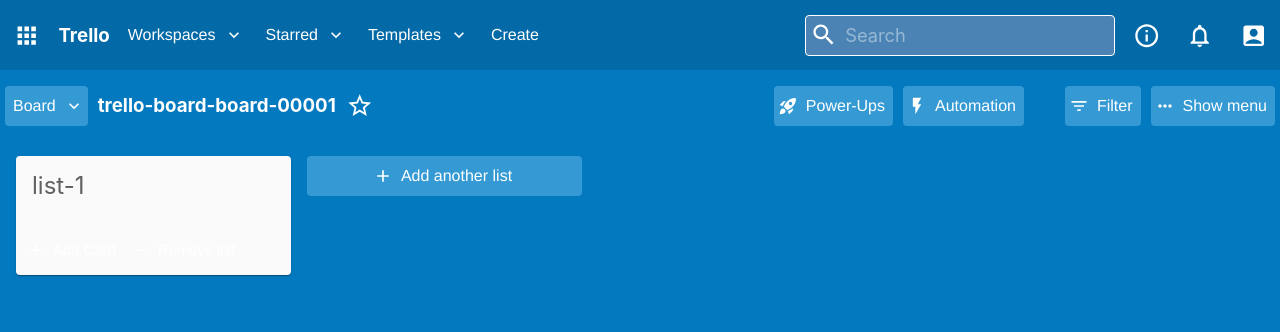
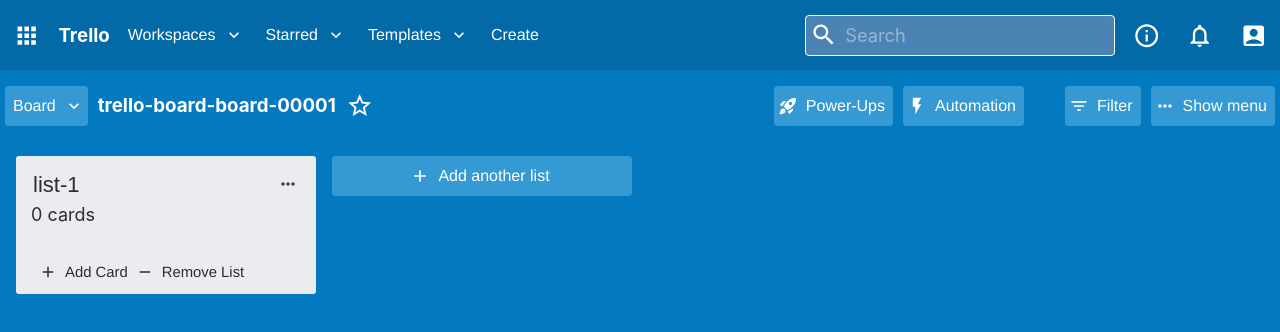
Before and after one commit to james868198/trello-clone, a React (Create React App) app: page /b/board-00001 in a window 1280 px wide. Both pictures are taken after a click on the button "Add another list". Shown: the top 332 px of the page. Built offline with nearby package versions, Linux system fonts and the light colour scheme.

Commit message:
Update list component

```diff
--- a/src/components/trelloBoard/index.js
+++ b/src/components/trelloBoard/index.js
@@ -51,7 +51,7 @@
 export const TrelloListWrapper = styled.div`
 display: inline;
 min-height: 320px;
-min-width: 275px;
+min-width: 300px;
 width: 275px;
 // margin: 10px;
 
@@ -77,8 +77,8 @@
   const lists = listData.lists
 
   // handlers
-  const handleAddList = () => {
-
+  const handleAddList = (e) => {
+    e.stopPropagation();
     const data = {
       boardId: boardId,
       listId: `list-${Math.round(Math.random() * 10000).toString()}`
@@ -229,7 +229,7 @@
               },
           }}
           fullWidth
-          onClick={handleAddList}
+          onClick={event => handleAddList(event)}
           startIcon={<AddIcon/>}
         >
           Add another list
--- a/src/components/trelloBoard/trelloCard/TextModal.js
+++ b/src/components/trelloBoard/trelloCard/TextModal.js
@@ -59,6 +59,7 @@
 
     const handleSaveChange = (e) => {
         e.stopPropagation();
+        e.preventDefault();
         if (textRef && textRef.current && textRef.current.value)
             handleChangeTitle(textRef.current.value)
     }
@@ -66,7 +67,9 @@
         <Modal open={open}>
             <ModalBackground onClick={handleCloseModal}></ModalBackground>
             <ModalDialog>
-                <CssTextField inputRef={textRef}  autoFocus/>
+                <CssTextField inputRef={textRef} onClick={event => {
+                    event.stopPropagation();
+                }} autoFocus/>
                 <CssButton><Button  variant="contained" onClick={event => handleSaveChange(event)}>Save Change</Button></CssButton>
             </ModalDialog>
         </Modal>
--- a/src/components/trelloBoard/trelloCard/index.js
+++ b/src/components/trelloBoard/trelloCard/index.js
@@ -3,7 +3,7 @@
 import { useSelector, useDispatch } from 'react-redux';
 import { updateCardTitle } from '../../../store/slice/trelloListSlice';
 import styled from 'styled-components';
-import EditIcon from '@mui/icons-material/Edit';
+import EditOutlinedIcon from '@mui/icons-material/EditOutlined';
 import TextModal from './TextModal';
 import CardModal from './CardModal';
 
@@ -45,6 +45,7 @@
 border-radius: 3px;
 margin-right: 15px;
 display: none;
+
 :hover {
     background-color: #FCFCFC;
 }
@@ -53,6 +54,7 @@
 export const Container = styled.div`
 position: relative;
 width: 100%;
+height: 36px;
 border-radius: 3px;
 background-color: #ffffff;
 box-shadow: 0 1px 3px #8C8C8C;
@@ -88,7 +90,7 @@
 
     // callback
     const handleShowModal = (e, callback, open = false) => {
-        e.stopPropagation(); // prevent triggering handleShowCardDetail
+        e.stopPropagation();
         e.preventDefault();
         if (typeof open !== "boolean")
             return
@@ -140,7 +142,7 @@
                 {card.title}
             </TitleContainer>
             <IconContainer onClick={event => handleShowModal(event, setShowTextModal, true)}>
-                <EditIcon/>
+                <EditOutlinedIcon sx={{fontSize: '22px'}}/>
             </IconContainer>
         </Section>)
     }
--- a/src/components/trelloBoard/trelloList/index.js
+++ b/src/components/trelloBoard/trelloList/index.js
@@ -1,39 +1,61 @@
-import React, { useState, useEffect } from 'react';
+import React, { useState, useEffect, useRef, useLayoutEffect } from 'react';
 import { useSelector, useDispatch } from 'react-redux';
 import { addCard, updateListTitle, removeList } from '../../../store/slice/trelloListSlice';
 
-import Card from '@mui/material/Card';
-import CardActions from '@mui/material/CardActions';
-import CardContent from '@mui/material/CardContent';
+// mui
+
 import Button from '@mui/material/Button';
-import Typography from '@mui/material/Typography';
+import RemoveIcon from '@mui/icons-material/Remove';
+import IconButton from '@mui/material/IconButton';
+
+// icon
 import AddIcon from '@mui/icons-material/Add';
-import RemoveIcon from '@mui/icons-material/Remove';
-import TextField from '@mui/material/TextField';
-
+import MoreHorizIcon from '@mui/icons-material/MoreHoriz';
 // import ExpandMoreIcon from '@mui/icons-material/ExpandMore';
 
 import TrelloCard from '../trelloCard';
 
 import styled from 'styled-components';
+import { current } from '@reduxjs/toolkit';
 
-export const TrelloListContainer = styled(Card)`
+const LIST_BACKGROUND_COLOR = '#ebecf0';
+const LIST_COLOR = '#2d2d2d';
+
+const Container = styled.div`
+position: relative;
+width: 100%;
+background-color: ${LIST_BACKGROUND_COLOR};
+color: ${LIST_COLOR};
 overflow: hidden;
+border-radius: 3px;
+`
+const ContainerSection = styled.div`
+position: relative;
+padding-left: 15px;
+padding-right: 15px;
+padding-bottom: 15px;
+
 `
 
-export const TrelloListDraggedContainer = styled(TrelloListContainer)`
-overflow-y: auto;
-overflow-x: hidden;
+const Header = styled(ContainerSection)`
+padding-left: 15px;
+padding-right: 40px;
+padding-top: 15px;
 `
-
-export const CardsWrapper = styled.div`
+const Content = styled(ContainerSection)`
 display: flex;
 flex-direction: column;
 justify-content: start;
 gap: 10px;
 `
 
-export const TrelloCardWrapper = styled.div`
+const Footer = styled(ContainerSection)`
+padding-left: 20px;
+padding-bottom: 5px;
+`
+
+
+export const CardWrapper = styled.div`
 display: inline-box;
 position: relative;
 width: 100%;
@@ -41,34 +63,53 @@
 opacity: ${({dragged}) => dragged ? '0.3' : '1'};
 `
 
-const CssTextField = styled(TextField)`
+const TextField = styled.input`
 position: relative;
-width: 100%;
-  & .MuiOutlinedInput-root {
-    position: relative;
-    width: 100%;
+font-size: 22px;
+border: none;
+background-color: ${LIST_BACKGROUND_COLOR};
+color: ${LIST_COLOR};
+cursor: pointer;
+:focus {
+  background-color: white;
+  cursor: text;
+}
 
-    color: black;
-    border: none;
-    // &.Mui-focused fieldset {
-    //   border: none;
-    // }
-  }
+`
+const FirstTitle =  styled.div`
+
+`
+const SecondTitle =  styled.div`
+margin-top: 5px;
+font-size: 18px;
 `
 
-export default function TrelloList({list, order, ...props}) {
+const MenuIconContainer =  styled.div`
+position: absolute;
+top: 10px;
+right: 10px;
+
+`
 
 
-  const [titleEditable, setTitleEditable] = useState(false)
-  const [newListTitle, setNewListTitle] = useState('')
-
+export default function TrelloList({list, order, ...props}) {
+  const titleRef = useRef(null)
   const dispatch = useDispatch();
   const {handleOnDragStart, handleOnDragEnd, handleCardOnDragEnter, draggedCard, draggedList} = props
 
+  useEffect(() => {
     if (!list)
       return
+    if (titleRef)
+      titleRef.current.value = list.title
+  });
 
-  // initialize state
+  // handlers
+  const eventHandler = (callback) => (e) => {
+    e.stopPropagation();
+    e.preventDefault();
+    callback()
+  }
   const  handleAddCard = () => {
     console.log('handleAddCard')
     const cardId = `card-${Math.round(Math.random() * 10000).toString()}`
@@ -92,27 +133,25 @@
     dispatch(removeList(inputData))
   }
 
-  const handleShowEditTitleField = () => {
-    console.log('handleShowEditTitleField')
-    setTitleEditable(true)
-  }
+  const handleChangeListTitle = () => {
 
-  const handleEditListTitle = (e) => {
-    console.log('handleEditListTitle', e.target.value)
-    setNewListTitle(e.target.value)
-  }
-
-  const handleChangeListTitle = () => {
-    console.log('handleChangeListTitle')
-    if (newListTitle !== '') {
+    let newTitle = null
+    if(titleRef && titleRef.current && titleRef.current.value)
+      newTitle = titleRef.current.value
+    if (newTitle != null && newTitle !== list.title) {
       const inputData = {
         order: order,
-        title: newListTitle
+        title: newTitle
       }
       dispatch(updateListTitle(inputData))
     }
+  }
 
-    setTitleEditable(false)
+  const handleKeyDown = (e) => {
+    if (e.key === 'Enter') {
+      if (e.target)
+        e.target.blur()
+    }
   }
 
   const isListDragged = (list) => {
@@ -127,23 +166,92 @@
     return false
   }
 
+  // components
+
   const TrelloListTitle = () => {
-    if (titleEditable)
-      return (<CssTextField value={newListTitle} onChange={handleEditListTitle} onBlur={handleChangeListTitle} autoFocus/>)
-    else
-      return (<span >{list.title}</span>)
+    const cardAmount = list.cards == null ? 0 :list.cards.length
+    return (
+      <>
+      <FirstTitle>
+        <TextField
+          ref={titleRef}
+          onBlur={handleChangeListTitle}
+          onKeyDown={event => handleKeyDown(event)}
+          />
+      </FirstTitle>
+      <SecondTitle>{cardAmount} cards</SecondTitle>
+      </>
+    )
+
+  }
+
+  const More = () => {
+    return (
+      <MenuIconContainer>
+        <IconButton
+          sx={{
+            color: '#3d3d3d',
+            '&:hover': {
+                backgroundColor: '#d1d2d5',
+          }}}
+
+          shape="square">
+          <MoreHorizIcon sx={{fontSize: '20px'}}/>
+        </IconButton>
+      </MenuIconContainer>
+    )
+  }
+
+  const AddCardBtn = () => {
+    return (
+      <Button
+        size="small"
+        variant="text"
+        startIcon={<AddIcon />}
+        onClick={eventHandler(handleAddCard)}
+        sx={{
+          justifyContent: "flex-start",
+          color: '#2d2d2d',
+          '&:hover': {
+              backgroundColor: '#d1d2d5',
+          }}}
+        >
+          Add Card
+      </Button>
+
+    )
+  }
+
+  const RemoveListBtn = () => {
+    return (
+      <Button
+        size="small"
+        variant="text"
+        startIcon={<RemoveIcon />}
+        onClick={eventHandler(handleRemoveList)}
+        sx={{
+          justifyContent: "flex-start",
+          color: '#2d2d2d',
+          '&:hover': {
+              backgroundColor: '#d1d2d5',
+          }}}
+        >
+          Remove List
+      </Button>
+
+    )
   }
 
   return (
-    <TrelloListContainer draggable sx={{ width: 1, backgroundColor: "#FAFAFA"}} >
-      <CardContent >
-        <Typography sx={{ fontSize: 24, cursor: 'pointer' }}  align='left' color="text.secondary" variant='h3' gutterBottom onDoubleClick={handleShowEditTitleField}>
+    <Container draggable >
+      <Header>
         <TrelloListTitle/>
-        </Typography>
-        <CardsWrapper>
+        <More/>
+      </Header>
+      <Content>
         {list.cards.map((card, index) => {
           return (
-              <TrelloCardWrapper
+            <CardWrapper
               dragged={isCardDragged(card)}
               draggable
               key={index}
@@ -151,16 +259,15 @@
               onDragEnter={event => handleCardOnDragEnter(event, index, order)}
               onDragStart={event => handleOnDragStart(event, card, 'card')} >
               <TrelloCard card={card} order={index} listOrder={order} />
-              </TrelloCardWrapper>
+            </CardWrapper>
           )
         })}
-        </CardsWrapper>
-      </CardContent>
-      <CardActions>
-        <Button size="small" startIcon={<AddIcon />} onClick={handleAddCard}>Add Card</Button>
-        <Button size="small" startIcon={<RemoveIcon />}onClick={handleRemoveList}>Remove list</Button>
-      </CardActions>
-    </TrelloListContainer>
+      </Content>
+      <Footer>
+        <AddCardBtn/>
+        <RemoveListBtn/>
+      </Footer>
+    </Container>
   )
 
 }
```
Lines whose indentation alone changed are shown as unchanged.
